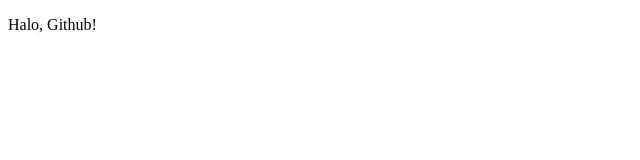
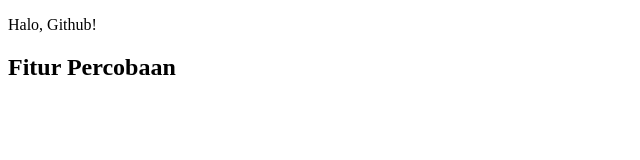
Before and after one commit to darasastra10-sudo/webapp-latihan1, a plain HTML site: page index.html in a window 1280 px wide. Shown: the whole page, without its empty margins (0-640 px from the left). Drawn offline with Linux system fonts and the light colour scheme.

Commit message:
Menambahkan fitur percobaan

```diff
--- a/index.html
+++ b/index.html
@@ -7,5 +7,6 @@
 </head>
 <body>
     <p>Halo, Github!</p>
+    <h2>Fitur Percobaan</h2>
 </body>
 </html>
```
